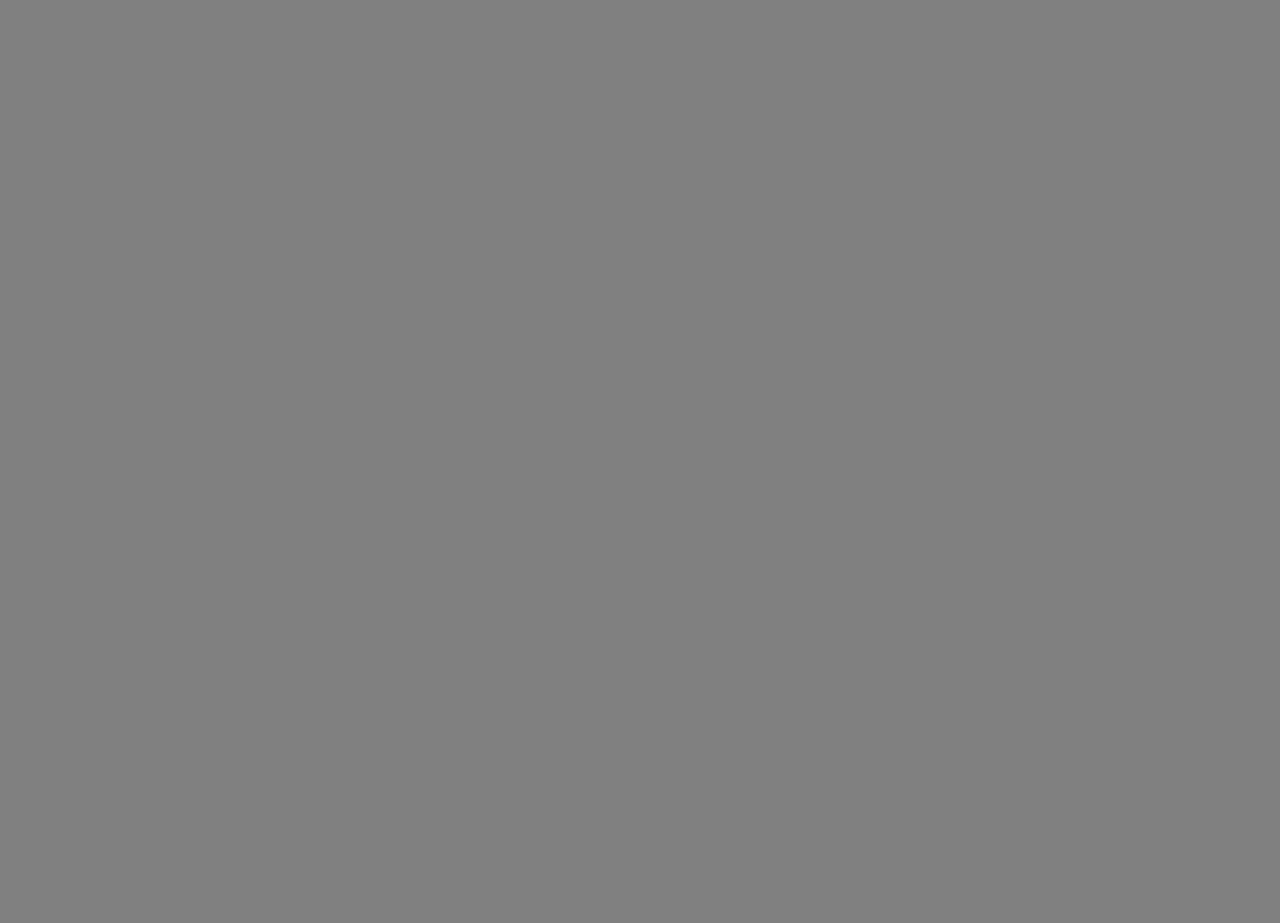
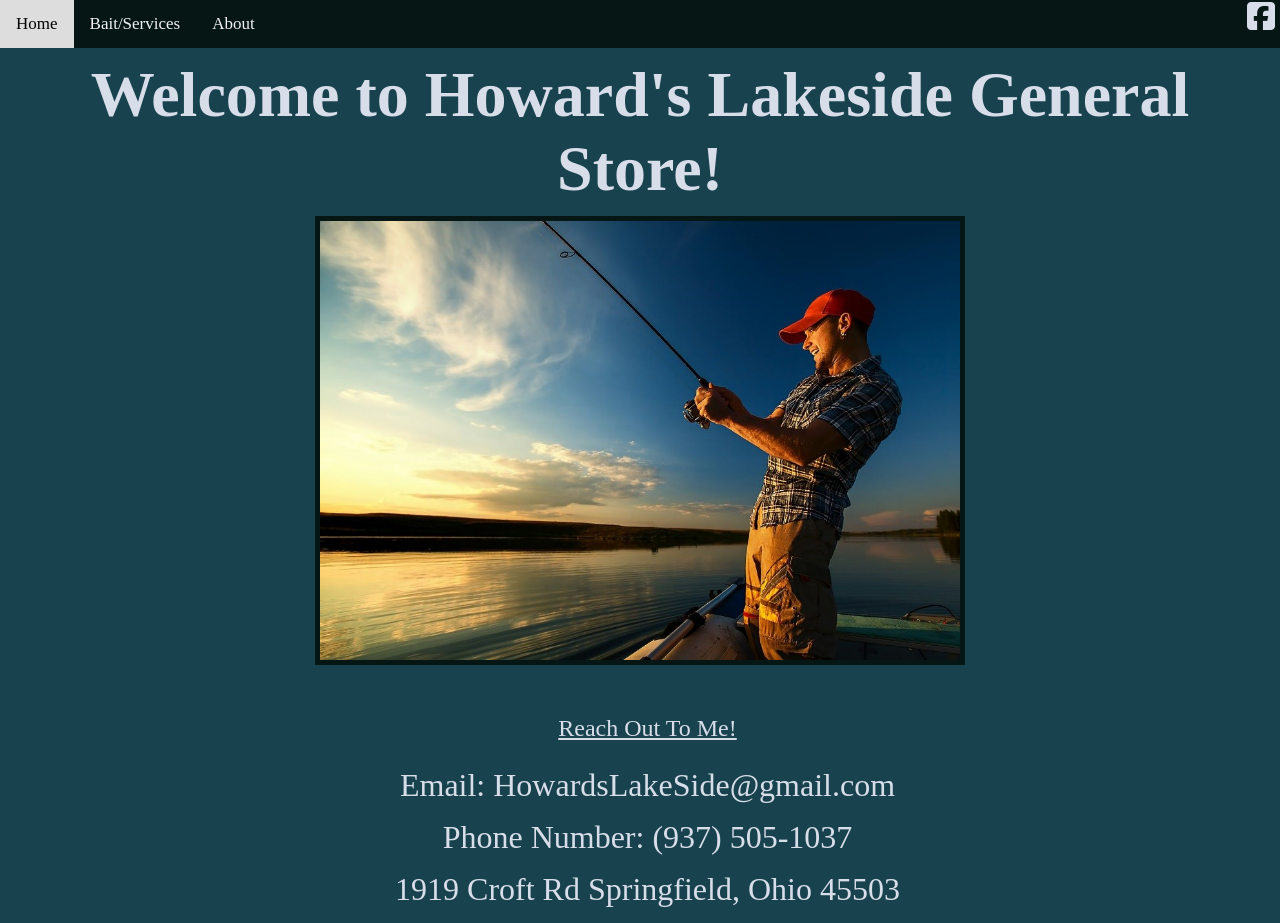
Before and after one commit to gitKairo/Howard-s-General-Store---Website, a plain HTML site: page index.html in a window 1280 px wide. Before the commit the page ends 800 px from the top, so only its background shows below. Drawn offline with Linux system fonts and the light colour scheme.

Commit message:
Services Page and new images

```diff
--- a/index.html
+++ b/index.html
@@ -4,10 +4,46 @@
     <meta charset="UTF-8">
     <meta http-equiv="X-UA-Compatible" content="IE=edge">
     <meta name="viewport" content="width=`, initial-scale=1.0">
+    <script src="https://kit.fontawesome.com/1b06002f4b.js" crossorigin="anonymous"></script>
     <link rel="stylesheet" href="styles.css">
     <title>Home</title>
 </head>
 <body>
+    <!-- NAV -->
+    <nav>
+        <div class="topnav">
+            <a href="index.html">Home</a>
+            <a href="services.html">Bait/Services</a>
+            <a href="">About</a>
+        </div>
+
+        <div class="socialmedia">
+            <a href="https://www.facebook.com/Howards-Lakeside-General-Store-424457621477830/?view_public_for=424457621477830" target="_blank"><i class="fa-brands fa-square-facebook"></i></a>
+        </div>
+    </nav>
+
+    <!-- Header -->
+    <header>
+        <h1 class="Heading">Welcome to Howard's Lakeside General Store!</h1>
+    </header>
+
+    <img class="fisherman" src="content/fisherman.jpg" alt="Lake Frederik">
+
+
+
+    <!-- Main Content -->
+    <main>
+        <p class="reachout">Reach Out To Me!</p>
+        <p class="contact">
+            <a class="email" href="mailto:howardslakeside@gmail.com">Email: HowardsLakeSide@gmail.com</a>
+        </p>
+        <p class="contact">Phone Number: (937) 505-1037</p>
+        <p class="contact">1919 Croft Rd Springfield, Ohio 45503</p>
+    </main>
+
+
+
+
 
 </body>
 </html>
--- a/styles.css
+++ b/styles.css
@@ -3,6 +3,124 @@
     padding: 0px;
 }
 
+/* NAV */
+.topnav {
+    background-color: #051615;
+    overflow: hidden;
+  }
+
+    /* Style the links inside the navigation bar */
+    .topnav a {
+    float: left;
+    color: #f2f2f2;
+    text-align: center;
+    padding: 14px 16px;
+    text-decoration: none;
+    font-size: 17px;
+  }
+  /* Change the color of links on hover */
+  .topnav a:hover {
+    background-color: #ddd;
+    color: black;
+  }
+
+  /* Social Media */
+  .fa-brands {
+    font-size: 2em;
+    color: #d8ddea;
+  }
+
+  .socialmedia {
+    position: fixed;
+    top: 0px;
+    right: 5px;
+  }
+
+
+/* Index Main Page */
+
+header {
+    color: #d8ddea;
+    text-align: center;
+    margin: 10px;
+    font-size: xx-large;
+}
+
+.fisherman {
+    display: block;
+    margin-left: auto;
+    margin-right: auto;
+    width: 50%;
+    margin-top: 10px;
+    margin-bottom: 50px;
+    border: #051615 solid 5px;
+}
+
 body {
-    background-color: grey;
+    background-color: #18434e;
+    color: #d8ddea;
 }
+
+.reachout {
+    font-size: 1.5em;
+    margin-left: 15px;
+    margin-bottom: 25px;
+    text-decoration: underline;
+    text-align: center;
+}
+
+.email {
+    color: #d8ddea;
+    text-decoration: none;
+}
+
+.contact {
+    color: #d8ddea;
+    margin-top: 15px;
+    margin-left: 15px;
+    margin-bottom: 15px;
+    font-size: 2em;
+    text-align: center;
+
+}
+/* Services Main Page */
+
+.baithdr {
+    font-size: 2em;
+    text-align: center;
+}
+.baitlwr {
+    font-size: 1em;
+}
+
+/* Bait Prices */
+/* Live Bait */
+.lbhdr {
+    font-size: 1.65em;
+    margin-bottom: 15px;
+}
+.livebait {
+    margin-top: 100px;
+    font-size: 1.5em;
+    text-align: left;
+    margin-left: 200px;
+}
+
+td {
+    height: 40px;
+}
+
+table, th, td {
+    border: none ;
+    padding: 5px;
+}
+
+/* Cold Bait */
+.coldbait {
+    margin-top: 100px;
+    font-size: 1.5em;
+    text-align: left;
+    margin-left: 200px;
+
+
+}
```
Also changed, not shown: services.html (added, +116 -0 lines), content/LF_Water_2.jpg (added), content/fisherman.jpg (added).
